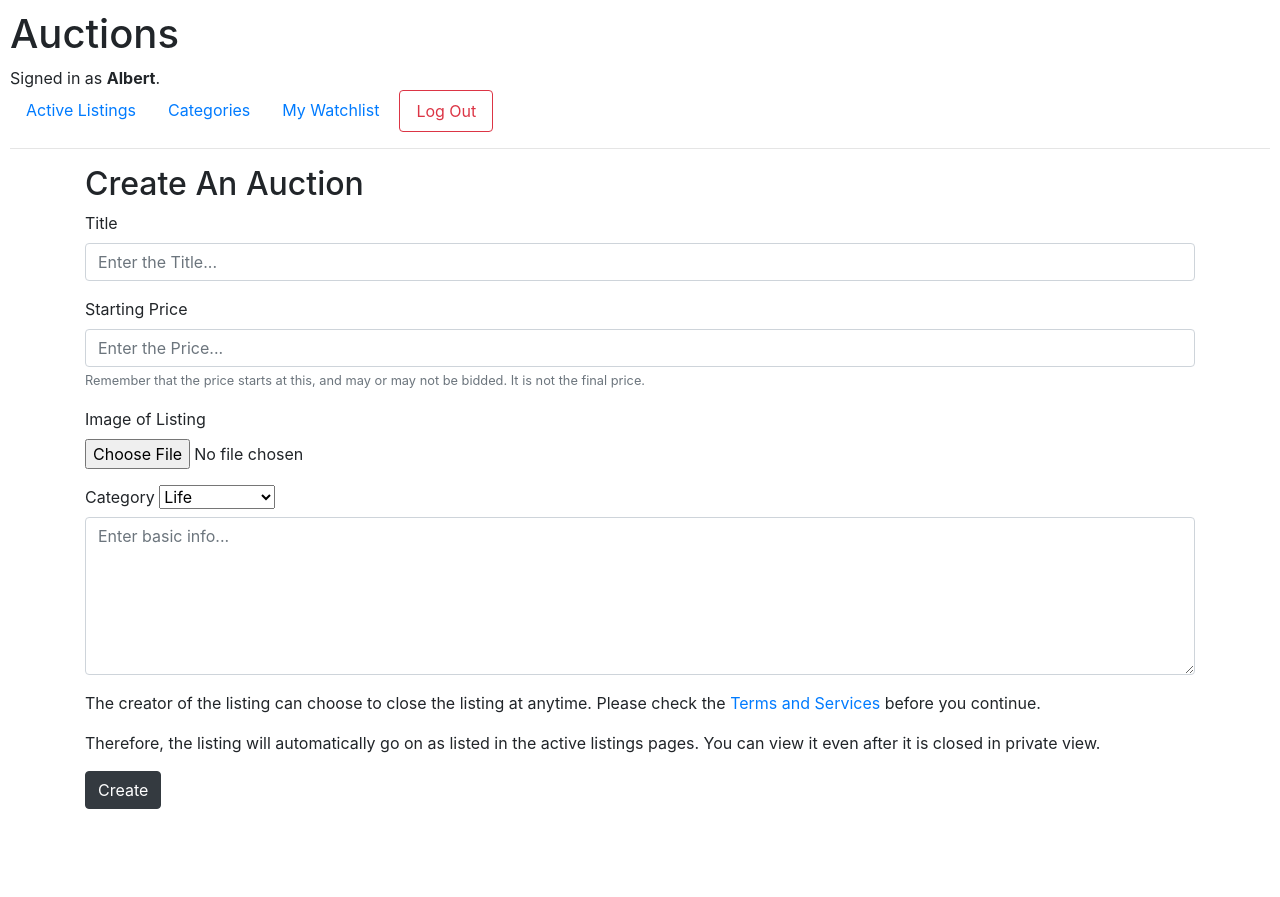
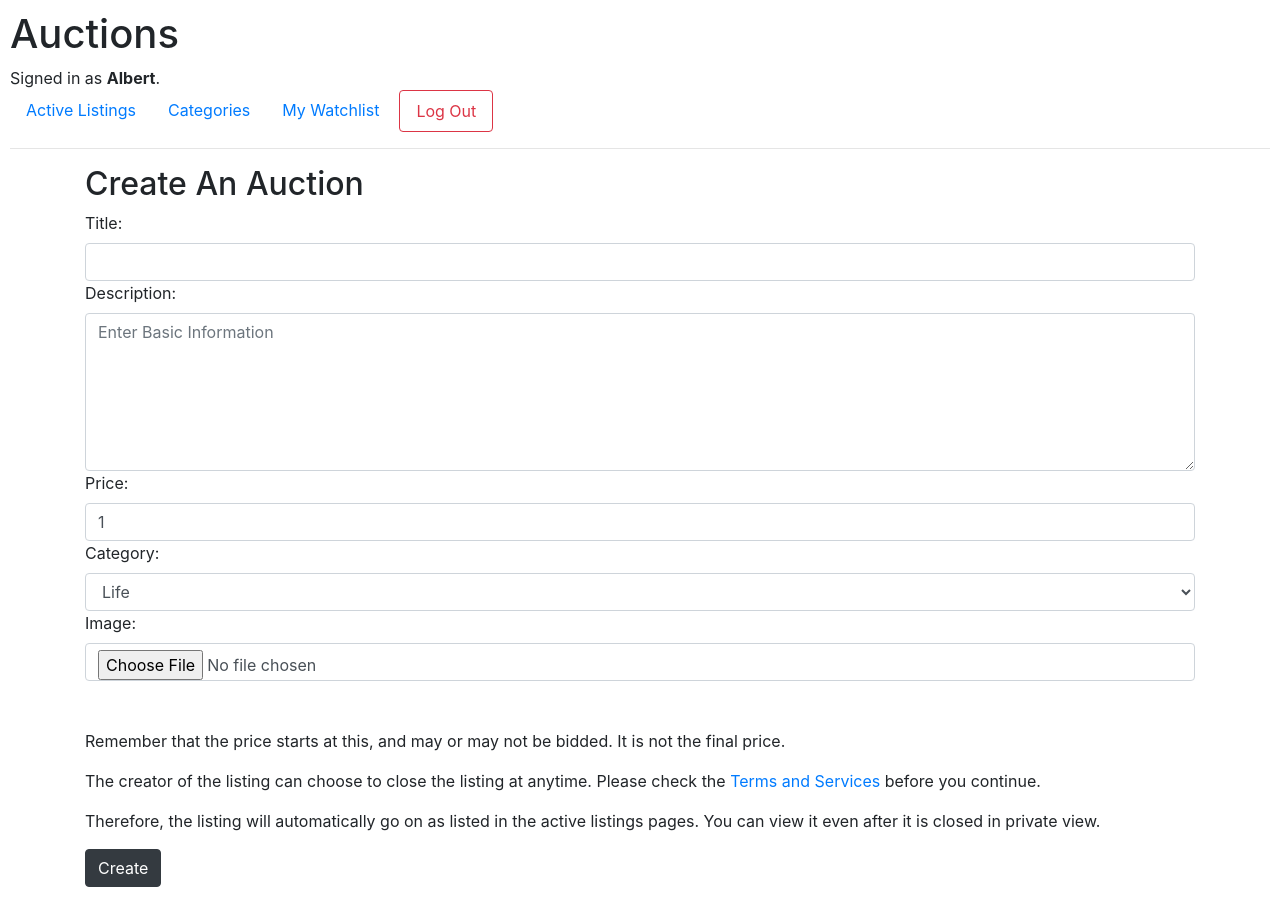
Before and after one commit to Alb33rt/cs50w-commerce, a Django app: page /createlisting in a window 1280 px wide. Before the commit the page ends 809 px from the top, so only its background shows below. Run offline with Django 3.2, Linux system fonts and the light colour scheme; a user stored in the database is signed in; some libraries are stand-ins or nearby versions.

Commit message:
fixed bugs such as image field not working

```diff
--- a/auctions/forms.py
+++ b/auctions/forms.py
@@ -18,3 +18,17 @@ class BidForm(ModelForm):
         widgets = {
             'bid_price': forms.NumberInput(attrs={'class': 'form-control  mb-4'})
         }
+
+class CreateForm(ModelForm):
+    class Meta:
+        model = Auction
+        fields = ['title', 'description', 'price', 'category', 'image']
+
+    def __init__(self, *args, **kwargs):
+        # inherit data from superclass ModelForm
+        super().__init__(*args, **kwargs)
+        self.fields['title'].widget.attrs.update({'class': 'form-control'})
+        self.fields['description'].widget.attrs.update({'type': 'textarea', 'class': 'form-control', 'rows': 6, 'cols': 40, 'placeholder': "Enter Basic Information"})
+        self.fields['price'].widget.attrs.update({'class': 'form-control'})
+        self.fields['category'].widget.attrs.update({'class': 'form-control'})
+        self.fields['image'].widget.attrs.update({'class': 'form-control'})
--- a/auctions/templates/auctions/create.html
+++ b/auctions/templates/auctions/create.html
@@ -13,32 +13,11 @@
             {{ alert }}
         </div>
     {% endif %}
-    <form action="{% url 'createlisting' %}" method="POST" class ="mt-2">
+    <form action="{% url 'createlisting' %}" method="POST" class ="mt-2" enctype="multipart/form-data">
         {% csrf_token %}
-        <div class="form-group">
-            <label for="title">Title</label>
-            <input type="text" class="form-control" name="title" placeholder="Enter the Title...">
-        </div>
-        <div class="form-group">
-            <label for="price">Starting Price</label>
-            <input type="number" class="form-control" name="price" placeholder="Enter the Price...">
-            <small class="form-text text-muted">Remember that the price starts at this, and may or may not be bidded. It is not the final price.</small>
-        </div>
-        <div class="form-group">
-            <label for="image">Image of Listing</label>
-            <input type="file" class="form-control-file" name="image" id="image">
-        </div>
-        <div class="form-group">
-            <label for="category">Category</label>
-            <select name="category" id="category">
-                {% for type in category %}
-                    <option value="{{ type }}">{{ type }}</option>
-                {% endfor %}
-        <div class="form-group mt-2">
-            <label for="description">Basic Description</label>
-            <textarea type="text" class="form-control" name="description" placeholder="Enter basic info..." rows="6" cols="40"></textarea>
-        </div>
-        <div class="form-group">
+        {{ CreateForm }}
+        <div class="form-group mt-5">
+            <p class="text">Remember that the price starts at this, and may or may not be bidded. It is not the final price.</p>
             <p class="text">The creator of the listing can choose to close the listing at anytime. Please check the <a href="#">Terms and Services</a> before you continue.</p>
             <p class="text">Therefore, the listing will automatically go on as listed in the active listings pages. You can view it even after it is closed in private view.</p>
         </div>
--- a/auctions/views.py
+++ b/auctions/views.py
@@ -7,7 +7,7 @@ from django.shortcuts import render
 from django.urls import reverse
 
 from .models import User, Auction, Comment, Bid, Watchlist
-from .forms import CommentForm, BidForm
+from .forms import CommentForm, BidForm, CreateForm
 
 from .functions import get_highest_bid
 
@@ -57,46 +57,39 @@ def categorylist(request, category):
 @login_required(redirect_field_name='/login')
 def createlisting(request):
     if request.method == "POST":
-        # Define the basic information that is entered
-        title = request.POST["title"]
-        price = request.POST["price"]
-        description = request.POST["description"]
+        form = CreateForm(request.POST, request.FILES)
+        if form.is_valid():
+            # Define the basic information that is entered
+            title = form.cleaned_data.get('title')
+            price = form.cleaned_data.get('price')
+            description = form.cleaned_data.get('description')
 
-        image = request.POST.get('image', False)
+            image = form.cleaned_data.get('image')
 
-        # Grabs the user information
-        current_user = request.user
+            # Grabs the user information
+            current_user = request.user
 
-        message = False
+            message = False
 
-        # Alert information for when the inserted information is in appropriate
-        if title.strip() == '':
-            message = "Please enter an appropriate title."
-            return render(request, "auctions/create.html", {
-                    "alert": message,
-                    "Auction": Auction(),
-                    "category": Auction().get_choices()
-                })
+            # Alert information for when the inserted information is in appropriate
+            if title.strip() == '':
+                message = "Please enter an appropriate title."
+                return render(request, "auctions/create.html", {
+                        "alert": message,
+                        "Auction": Auction(),
+                        "category": Auction().get_choices()
+                    })
 
-        elif price.strip() == '':
-            message = "Please enter a price that is appropriate."
-            return render(request, "auctions/create.html", {
-                    "alert": message,
-                    "Auction": Auction(),
-                    "category": Auction().get_choices()
-                })
+            title = title.strip()
+            # Saves the information of the auction into models object
+            f = Auction(title=title, price=int(price), description=description, lister=current_user, active=True, image=image)
+            f.save()
 
-        title = title.strip()
-        # Saves the information of the auction into models object
-        f = Auction(title=title, price=int(price), description=description, lister=current_user, active=True, image=image)
-        f.save()
-
-        return HttpResponseRedirect(reverse("index"))
+            return HttpResponseRedirect(reverse("index"))
 
     else:
         return render(request, "auctions/create.html", {
-                "Auction": Auction(),
-                "category": Auction().get_choices()
+                "CreateForm": CreateForm()
             })
 
 @login_required(redirect_field_name='/login')
@@ -205,34 +198,6 @@ def placebid(request, auctionid):
     get_time_remaining = lambda a : auction.time_created + auction.duration - a
     time_remaining = get_time_remaining(datetime.now(timezone.utc))
 
-    if timedelta(time_remaining) < timedelta(days=0, seconds=0):
-        auction.active = False
-        auction.save()
-        message= "This listing has elapsed. Please try earlier next time."
-
-        # Gets if the item is being watched
-        user_watching = request.user.watchlist.get()
-        watched = False
-        if auction in user_watching.item.all():
-            watched = True
-
-        if Comment.objects.filter(post=auctionid):
-            comments = Comment.objects.filter(post=auctionid).all()
-        else:
-            comments = False
-
-
-        return render(request, 'auctions/item.html', {
-                "message": message,
-                "auction": auction,
-                "form": CommentForm(),
-                "comments": comments,
-                "bid": current_bid,
-                "bidForm": BidForm(),
-                "watched": watched,
-        })
-
-
 
     if Bid.objects.filter(post=auctionid):
         all_bids = Bid.objects.filter(post=auctionid).all()
@@ -251,11 +216,59 @@ def placebid(request, auctionid):
         bidder = request.user
         bid_price = bid_form.cleaned_data['bid_price']
 
-        if bid_price > decimal.Decimal(current_price):
+        if bidder == auction.lister:
+            message = "You are the creator of this listing, therefore, you cannot bid on this item."
+
+            # Gets if the item is being watched
+            user_watching = request.user.watchlist.get()
+            watched = False
+            comments = False
+            if auction in user_watching.item.all():
+                watched = True
+
+            if Comment.objects.filter(post=auctionid):
+                comments = Comment.objects.filter(post=auctionid).all()
+
+            return render(request, 'auctions/item.html', {
+                    "message": message,
+                    "auction": auction,
+                    "form": CommentForm(),
+                    "comments": comments,
+                    "bid": current_bid,
+                    "bidForm": BidForm(),
+                    "watched": watched,
+            })
+
+        elif bid_price > decimal.Decimal(current_price):
             bid = Bid(bidder=bidder, bid_price=bid_price, post=auction)
             bid.save()
 
             return HttpResponseRedirect(reverse('item', args=[auctionid]))
+
+        elif time_remaining < timedelta(0, 0):
+            auction.active = False
+            auction.save()
+            message= "This listing has elapsed. Please try earlier next time."
+
+            # Gets if the item is being watched
+            user_watching = request.user.watchlist.get()
+            watched = False
+            comments = False
+            if auction in user_watching.item.all():
+                watched = True
+
+            if Comment.objects.filter(post=auctionid):
+                comments = Comment.objects.filter(post=auctionid).all()
+
+            return render(request, 'auctions/item.html', {
+                    "message": message,
+                    "auction": auction,
+                    "form": CommentForm(),
+                    "comments": comments,
+                    "bid": current_bid,
+                    "bidForm": BidForm(),
+                    "watched": watched,
+            })
 
         else:
             message= "Please bid higher than the current highest bid, please re-enter your bid."
--- a/commerce/urls.py
+++ b/commerce/urls.py
@@ -21,7 +21,4 @@ from django.conf.urls.static import static
 urlpatterns = [
     path("admin/", admin.site.urls, name='admin'),
     path("", include("auctions.urls"))
-]
-
-if settings.DEBUG:
-	urlpatterns += static(settings.MEDIA_URL, document_root=settings.MEDIA_ROOT)
+] + static(settings.MEDIA_URL, document_root=settings.MEDIA_ROOT)
```
Also changed, not shown: db.sqlite3, media/images/83534a33-0998-43dc-915a-4ec0a686d679.jpg (added).
